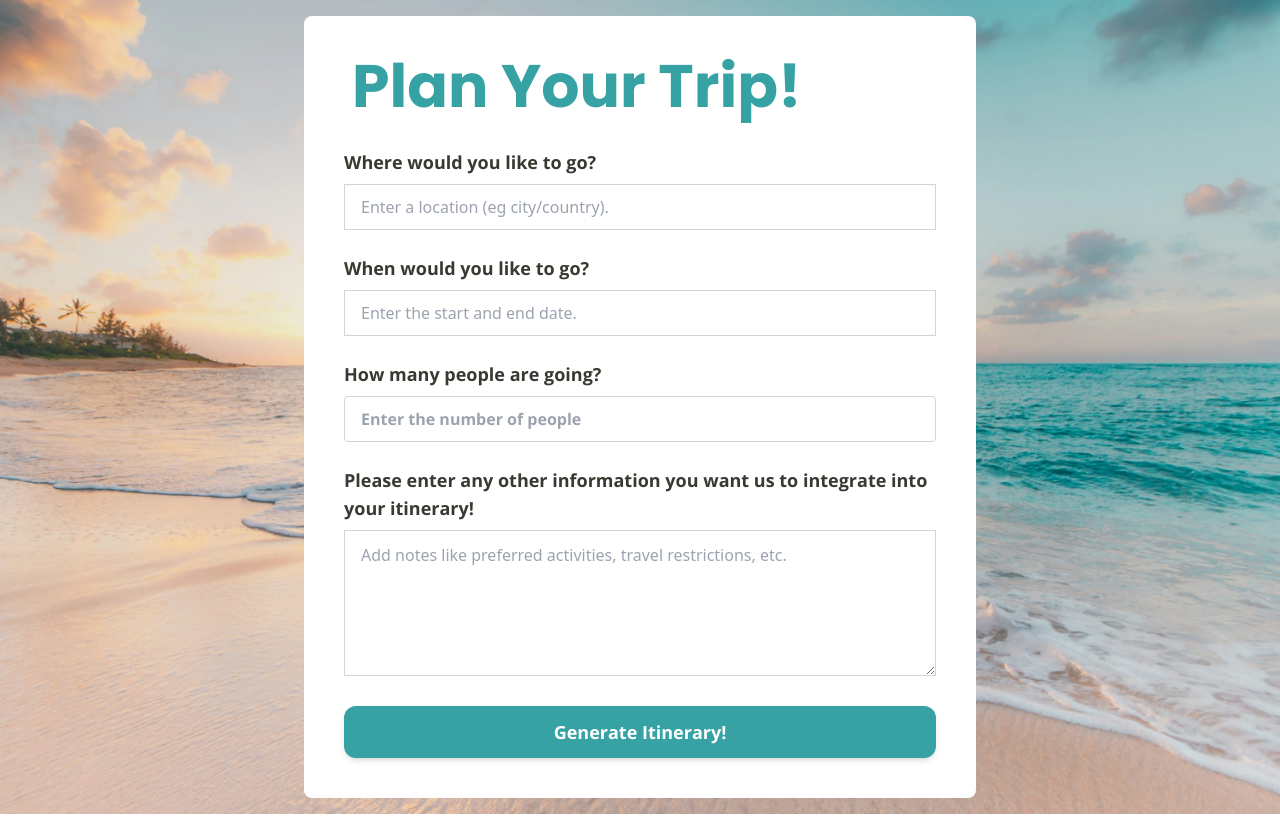
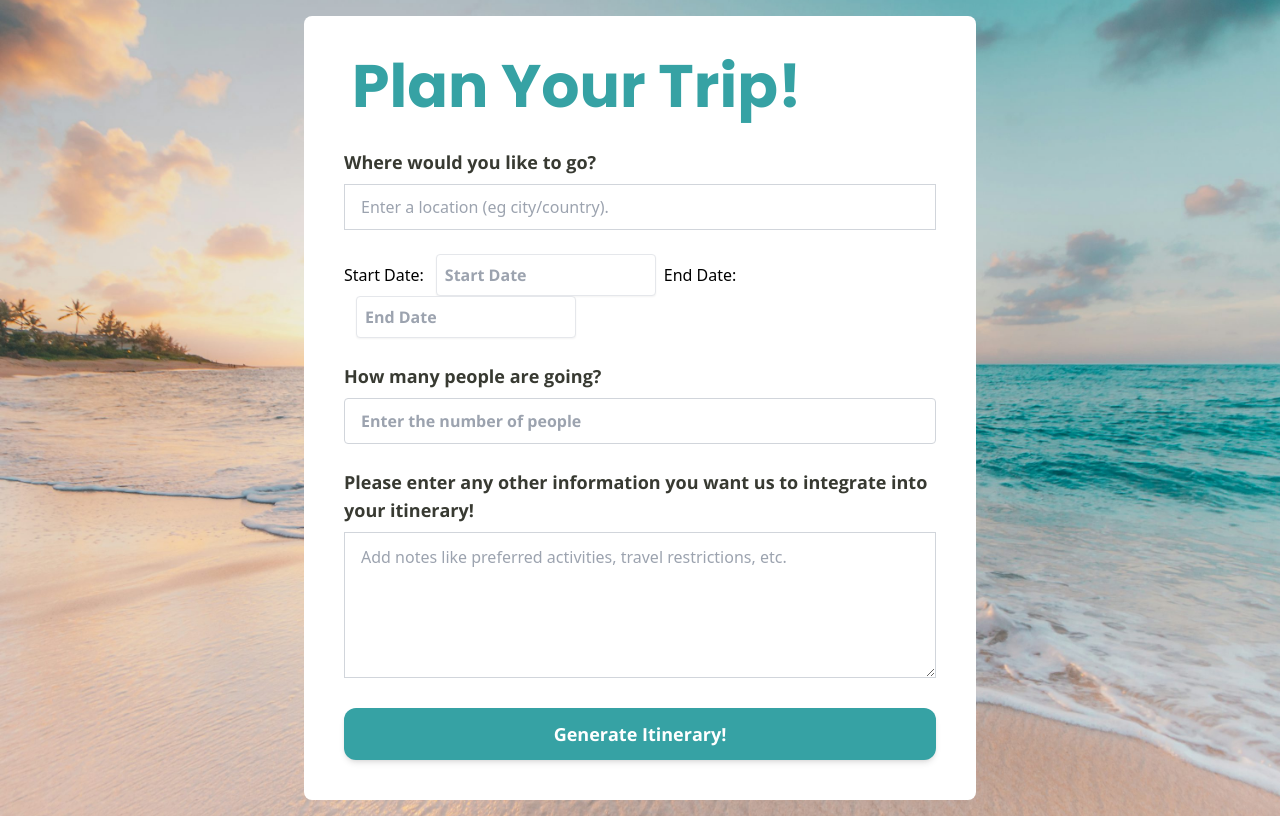
Before and after one commit to shriyabh8/TravelBuddy, a React (Create React App) app in the folder client/: page /form in a window 1280 px wide. Built offline with nearby package versions, Linux system fonts and the light colour scheme; a web font is replaced by a local one.

Commit message:
Form page (dates) and Itinerary page

```diff
--- a/client/package.json
+++ b/client/package.json
@@ -7,7 +7,9 @@
     "@testing-library/jest-dom": "^6.6.3",
     "@testing-library/react": "^16.3.0",
     "@testing-library/user-event": "^13.5.0",
+    "date-fns": "^4.1.0",
     "react": "^18.2.0",
+    "react-datepicker": "^8.3.0",
     "react-dom": "^18.2.0",
     "react-router-dom": "^6.23.1",
     "react-scripts": "^5.0.1",
@@ -39,8 +41,8 @@
   },
   "devDependencies": {
     "autoprefixer": "^10.4.19",
+    "cross-env": "^7.0.3",
     "postcss": "^8.4.38",
-    "tailwindcss": "^3.4.3",
-    "cross-env": "^7.0.3"
+    "tailwindcss": "^3.4.3"
   }
 }
--- a/client/src/components/Itinerary.js
+++ b/client/src/components/Itinerary.js
@@ -42,16 +42,20 @@ const Itinerary = ({itinerary_key}) => {
   };
 
   return (
-    <div className="p-4 max-w-3xl mx-auto">
+
+    <div className="flex flex-col items-center justify-center p-4">
+
+      <div className="w-full flex justify-start">
         <button
         onClick={() => navigate(-1)}
-    className="text-indigo-600 hover:underline mb-6 block"
+        className="text-[#383a32] font-open-sanshover:underline hover:text-cyan-700 mb-12 ml-9 pt-2 block"
         >
           ← Back To Previews
         </button>
+      </div>
 
-  <div className="bg-white rounded-2xl shadow-lg p-8 border border-gray-200">
-    <h1 className="text-3xl font-bold text-gray-800 mb-6">Trip Details</h1>
+      <div className="max-w-5xl w-full bg-white rounded-2xl shadow-lg p-8 border border-gray-200 min-h-[450px]">
+        <h1 className="text-3xl font-poppins font-bold text-[#383a32] mb-6">Trip Details</h1>
           {allData.length === 0 ? (
             <p className="italic text-gray-500">No data available.</p>
           ) : (
--- a/client/src/components/Preview.js
+++ b/client/src/components/Preview.js
@@ -46,12 +46,12 @@ const Preview = ({itinerary_key}) => {
       {allData.length === 0 ? (
         <p className="italic text-gray-500">No data available.</p>
       ) : (
-        <div className="bg-white shadow-xl rounded-2xl p-6 w-80 min-h-[400px] border border-gray-200">
+        <div className="bg-white shadow-xl hover:shadow-2xl transition duration-200 ease-in-out rounded-2xl p-6 w-80 min-h-[400px] border border-gray-200">
           {allData.map((item, index) => (
             <div
               key={index}
               onClick={() => navigate(`/itinerary/${itinerary_key}`)}
-              className="cursor-pointer mb-6 hover:bg-gray-100 p-2 w-75 min-h-[450px] rounded transition"
+              className="cursor-pointer mb-6 p-2 w-75 min-h-[450px] rounded transition"
             >
               {renderPreview(item)}
             </div>
--- a/client/src/pages/FormPage.js
+++ b/client/src/pages/FormPage.js
@@ -1,12 +1,15 @@
 import React, { useState } from 'react';
 import { useNavigate } from 'react-router-dom';
 import beachImage from '../assets/beach_img.jpeg';
+import DatePicker from 'react-datepicker';
+import 'react-datepicker/dist/react-datepicker.css';
 
 function FormPage() {
   const [location, setLocation] = useState('');
-  const [dates, setDates] = useState('');
   const [people, setPeople] = useState('');
   const [additionalInfo, setAdditionalInfo] = useState('');
+  const [startDate, setStartDate] = useState(null);
+  const [endDate, setEndDate] = useState(null);
 
   const navigate = useNavigate();
 
@@ -15,7 +18,8 @@ function FormPage() {
 
     const formData = {
       location,
-      dates,
+      startDate,
+      endDate,
       people,
       additionalInfo,
     };
@@ -63,18 +67,34 @@ function FormPage() {
           />
         </div>
 
-        <div className="space-y-2">
-          <label className="block text-lg font-open-sans text-[#383a32]">
-            When would you like to go?
-          </label>
-          <input
-            type="text"
-            placeholder="Enter the start and end date."
-            value={dates}
-            onChange={(e) => setDates(e.target.value)}
-            className="border border-gray-300 font-open-sansrounded w-full py-3 px-4 text-gray-700 leading-tight focus:outline-none focus:ring-1 focus:ring-blue-300 transition duration-200 ease-in-out placeholder-gray-400"
+        <div>
+          <label htmlFor="start-date">Start Date:</label>
+          <DatePicker
+            id="start-date"
+            selected={startDate}
+            onChange={(date) => setStartDate(date)}
+            selectsStart
+            startDate={startDate}
+            endDate={endDate}
+            dateFormat="MM/dd/yyyy"
+            className="p-2 border rounded shadow-sm focus:ring focus:border-blue-300 font-open-sans mr-2 ml-3"
+            placeholderText="Start Date"
           />
-        </div>
+
+          <label htmlFor="end-date">End Date:</label>
+          <DatePicker
+            id="end-date"
+            selected={endDate}
+            onChange={(date) => setEndDate(date)}
+            selectsEnd
+            startDate={startDate}
+            endDate={endDate}
+            minDate={startDate}
+            dateFormat="MM/dd/yyyy"
+            className="p-2 border rounded shadow-sm focus:ring focus:border-blue-300 font-open-sans ml-3"
+            placeholderText="End Date"
+          />
+      </div>
 
         <div className="space-y-2">
           <label className="block text-lg font-open-sans text-[#383a32]">
--- a/client/src/pages/HomePage.js
+++ b/client/src/pages/HomePage.js
@@ -17,7 +17,7 @@ function HomePage() {
           style={{ backgroundImage: `url(${beachImage})` }}>
 
       <div className="text-center p-12 bg-white rounded-xl shadow-2xl max-w-2xl mx-auto min-h-[40vh] flex flex-col justify-center items-center z-10">
-        <h1 className="text-6xl font-poppins font-extrabold mb-8 text-[#36a2a4] leading-tight tracking-tight">
+        <h1 className="text-6xl font-poppins font-extrabold mb-8 text-cyan-700 leading-tight tracking-tight">
           Welcome to TripEase!
         </h1>
         <p className="text-2xl italic font-open-sans leading-relaxed mb-12 mt-8 text-[#383a32] max-w-md">
--- a/client/src/pages/PreviewsPage.js
+++ b/client/src/pages/PreviewsPage.js
@@ -14,7 +14,7 @@ function OptionsPage() {
       <div className="w-full flex justify-start">
         <button
             onClick={() => navigate(-1)}
-            className="justify-left text-[#383a32] font-open-sans underline hover:font-bold mb-3 block"
+            className="justify-left text-[#383a32] font-open-sans hover:text-cyan-700 mb-3 block"
           >
             ← Edit Survey
           </button>
```
Also changed, not shown: 2 other files (tests, documents, lock files or other folders). Lines whose indentation alone changed are shown as unchanged.
